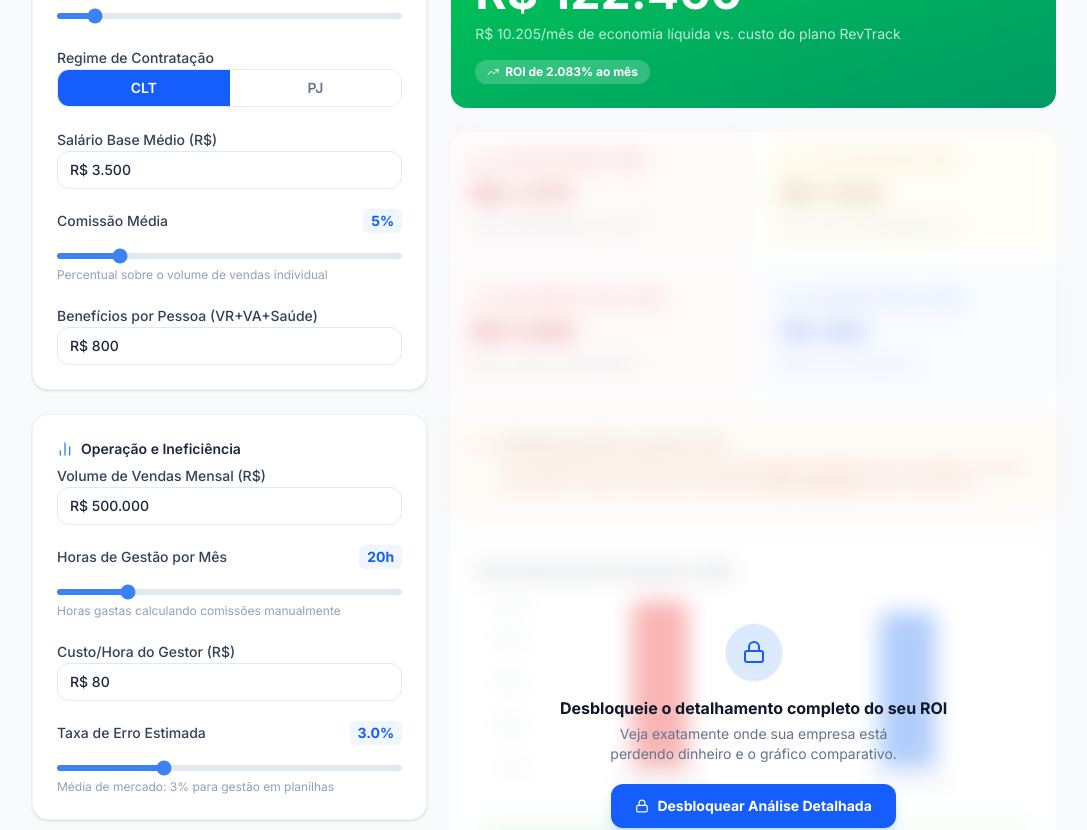
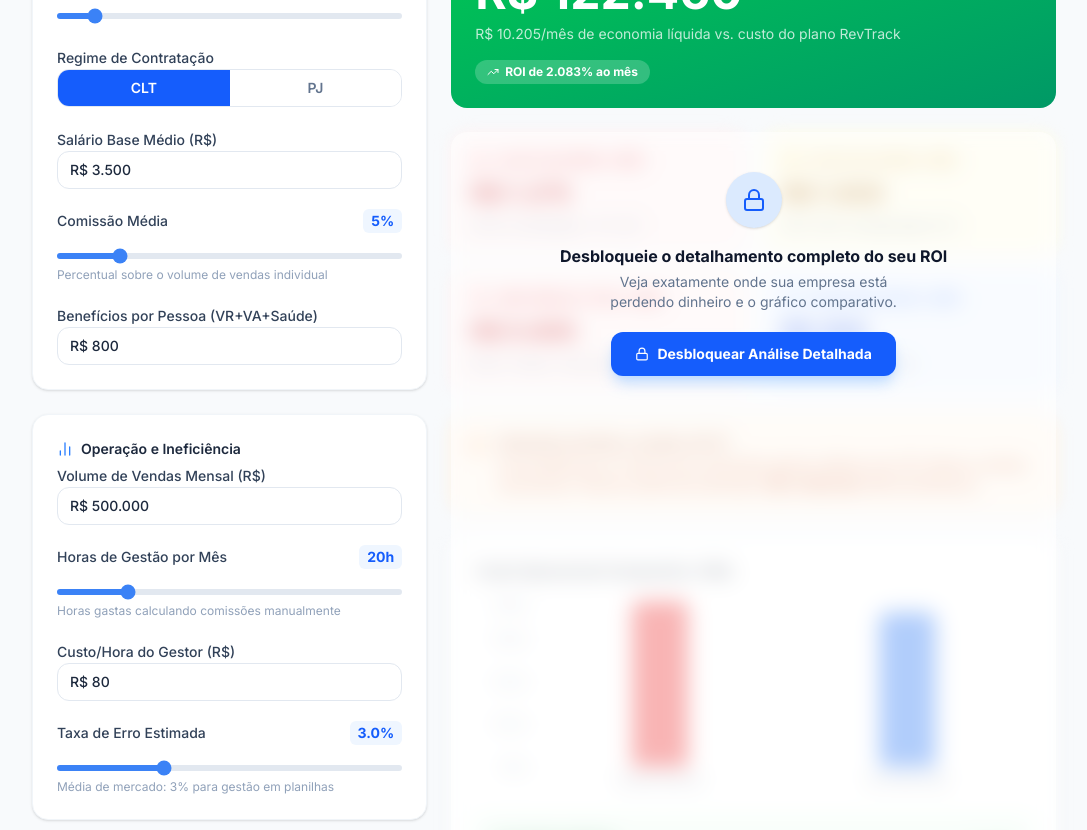
Before and after one commit to bezerraalbuquerque-sketch/calculadora-roi, a Next.js app: page / in a window 1280 px wide. Shown: the part 420-1250 px from the top of the page, without its empty margins (96-1183 px from the left). Built offline with nearby package versions, Linux system fonts and the light colour scheme.

Commit message:
Fix: subir overlay do gated content para alinhar com seção de inputs

```diff
--- a/app/components/ROICalculator.tsx
+++ b/app/components/ROICalculator.tsx
@@ -175,7 +175,7 @@ function CustomTooltip({ active, payload, label }: { active?: boolean; payload?:
 
 function GatedOverlay({ onUnlock }: { onUnlock: () => void }) {
   return (
-    <div className="absolute inset-0 z-10 flex flex-col items-center justify-center rounded-2xl bg-white/60 backdrop-blur-sm p-6 text-center">
+    <div className="absolute inset-0 z-10 flex flex-col items-center justify-start pt-10 rounded-2xl bg-white/60 backdrop-blur-sm p-6 text-center">
       <div className="w-14 h-14 bg-blue-100 rounded-full flex items-center justify-center mb-4 shadow-sm">
         <Lock size={24} className="text-blue-600" />
       </div>
```
